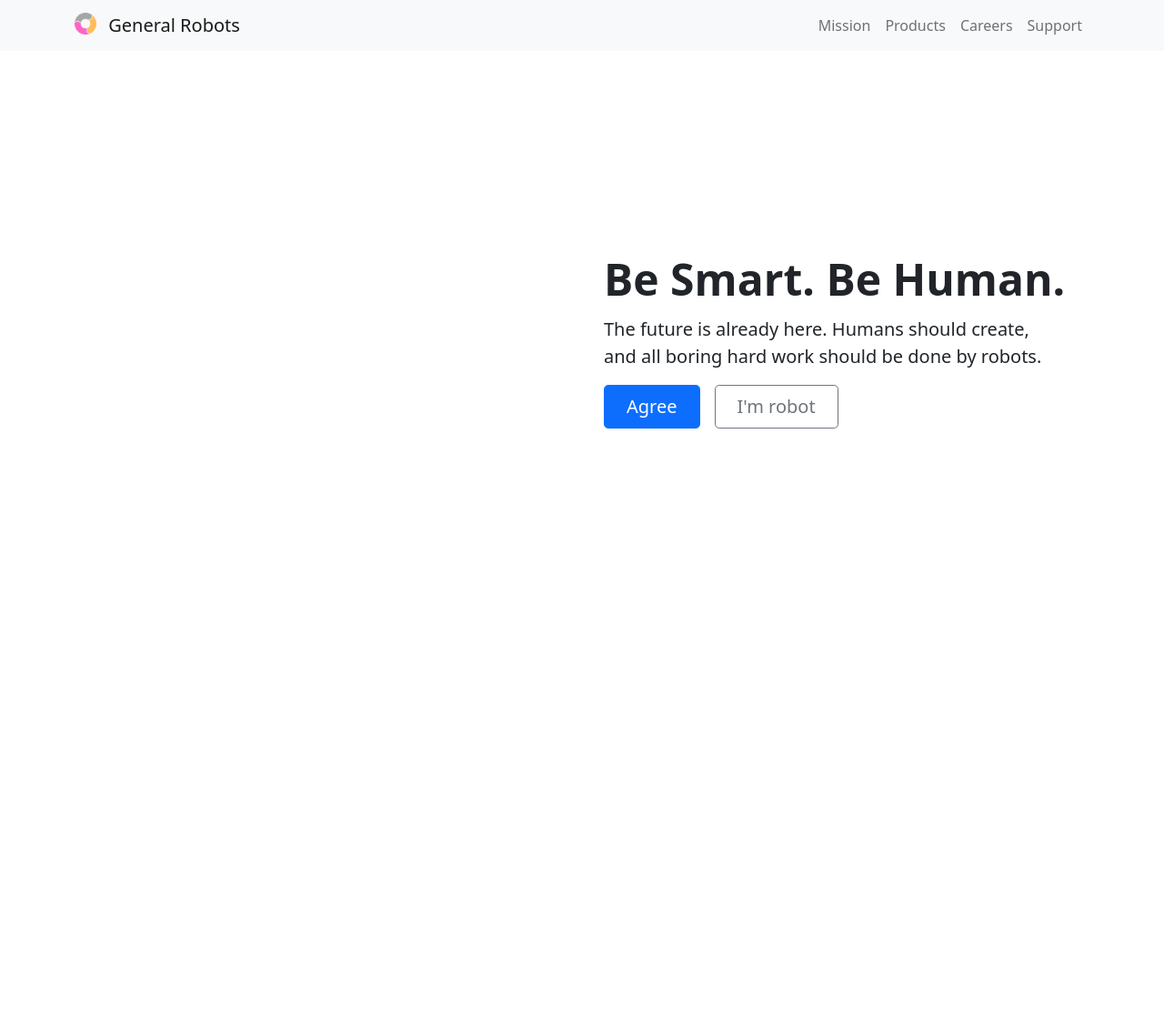
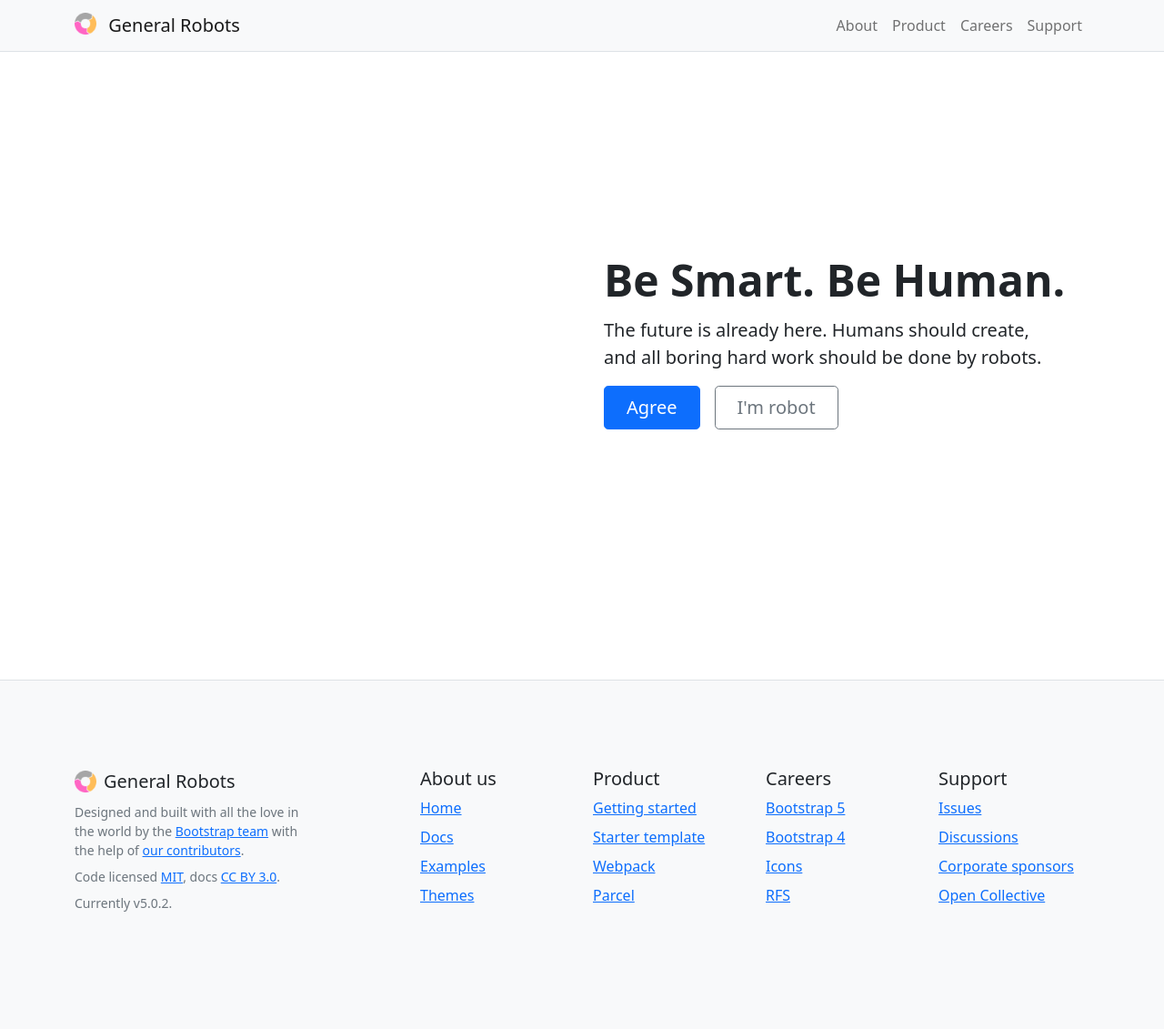
Before and after one commit to longfello/generalrobots, a plain HTML site: page index.html in a window 1280 px wide. Shown: the whole page at 91% size. Before the commit the page ends 800 px from the top, so only its background shows below. Drawn offline with Linux system fonts and the light colour scheme.

Commit message:
Update index.html

```diff
--- a/index.html
+++ b/index.html
@@ -40,7 +40,7 @@
 
 
 
-<nav class="navbar navbar-expand-lg navbar-light bg-light">
+<nav class="navbar sticky-top navbar-expand-lg navbar-light bg-light border-bottom">
   <div class="container">
 
     <a class="navbar-brand" href="/">
@@ -54,8 +54,8 @@
     <div class="collapse navbar-collapse" id="navbarNavAltMarkup">
       <div class="navbar-nav">
         <!--<a class="nav-link active" aria-current="page" href="#">Mission</a>-->
-        <a class="nav-link" href="/mission">Mission</a>
-        <a class="nav-link" href="/products">Products</a>
+        <a class="nav-link" href="/mission">About</a>
+        <a class="nav-link" href="/products">Product</a>
         <a class="nav-link" href="/careers">Careers</a>
         <a class="nav-link" href="/support">Support</a>
       </div>
@@ -81,6 +81,60 @@
     </div>
   </div>
 
+  <footer class="bd-footer py-5 mt-5 bg-light border-top">
+  <div class="container py-5">
+    <div class="row">
+      <div class="col-lg-3 mb-3">
+        <a class="d-inline-flex align-items-center mb-2 link-dark text-decoration-none" href="/" aria-label="Bootstrap">
+          <img src="./favicons/favicon-32x32.png" width="24" height="24" class="d-block me-2">
+          <span class="fs-5">General Robots</span>
+        </a>
+        <ul class="list-unstyled small text-muted">
+          <li class="mb-2">Designed and built with all the love in the world by the <a href="/docs/5.0/about/team/">Bootstrap team</a> with the help of <a href="https://github.com/twbs/bootstrap/graphs/contributors">our contributors</a>.</li>
+          <li class="mb-2">Code licensed <a href="https://github.com/twbs/bootstrap/blob/main/LICENSE" target="_blank" rel="license noopener">MIT</a>, docs <a href="https://creativecommons.org/licenses/by/3.0/" target="_blank" rel="license noopener">CC BY 3.0</a>.</li>
+          <li class="mb-2">Currently v5.0.2.</li>
+        </ul>
+      </div>
+      <div class="col-6 col-lg-2 offset-lg-1 mb-3">
+        <h5>About us</h5>
+        <ul class="list-unstyled">
+          <li class="mb-2"><a href="/">Home</a></li>
+          <li class="mb-2"><a href="/docs/5.0/">Docs</a></li>
+          <li class="mb-2"><a href="/docs/5.0/examples/">Examples</a></li>
+          <li class="mb-2"><a href="https://themes.getbootstrap.com/">Themes</a></li>
+        </ul>
+      </div>
+      <div class="col-6 col-lg-2 mb-3">
+        <h5>Product</h5>
+        <ul class="list-unstyled">
+          <li class="mb-2"><a href="/docs/5.0/getting-started/">Getting started</a></li>
+          <li class="mb-2"><a href="/docs/5.0/examples/starter-template/">Starter template</a></li>
+          <li class="mb-2"><a href="/docs/5.0/getting-started/webpack/">Webpack</a></li>
+          <li class="mb-2"><a href="/docs/5.0/getting-started/parcel/">Parcel</a></li>
+        </ul>
+      </div>
+      <div class="col-6 col-lg-2 mb-3">
+        <h5>Careers</h5>
+        <ul class="list-unstyled">
+          <li class="mb-2"><a href="https://github.com/twbs/bootstrap">Bootstrap 5</a></li>
+          <li class="mb-2"><a href="https://github.com/twbs/bootstrap/tree/v4-dev">Bootstrap 4</a></li>
+          <li class="mb-2"><a href="https://github.com/twbs/icons">Icons</a></li>
+          <li class="mb-2"><a href="https://github.com/twbs/rfs">RFS</a></li>
+        </ul>
+      </div>
+      <div class="col-6 col-lg-2 mb-3">
+        <h5>Support</h5>
+        <ul class="list-unstyled">
+          <li class="mb-2"><a href="https://github.com/twbs/bootstrap/issues">Issues</a></li>
+          <li class="mb-2"><a href="https://github.com/twbs/bootstrap/discussions">Discussions</a></li>
+          <li class="mb-2"><a href="https://github.com/sponsors/twbs">Corporate sponsors</a></li>
+          <li class="mb-2"><a href="https://opencollective.com/bootstrap">Open Collective</a></li>
+        </ul>
+      </div>
+    </div>
+  </div>
+</footer>
+
 </main>
 
 
```
